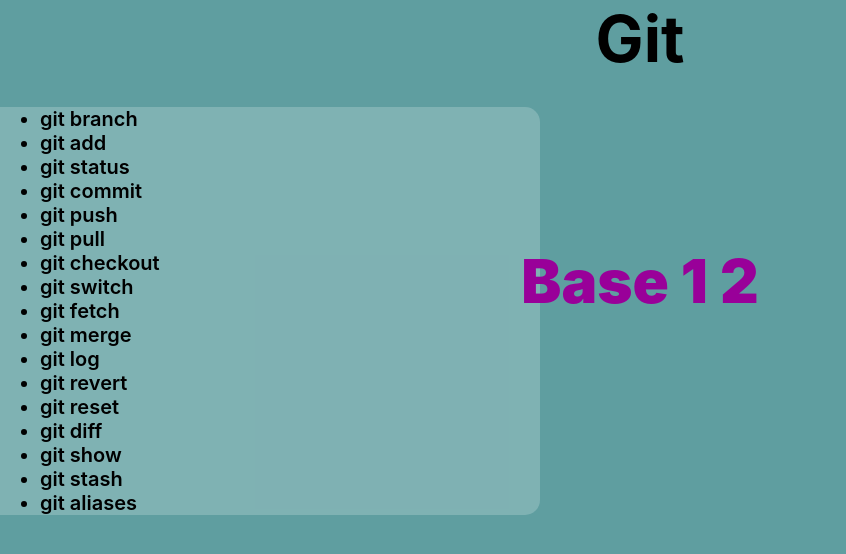
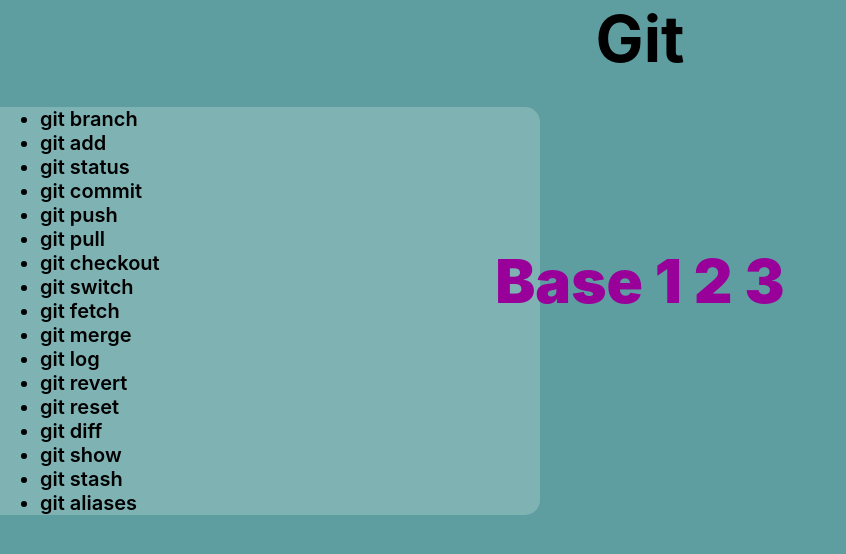
Before and after one commit to MichaelWhitt/git-brownbag, a React (Create React App) app: page / in a window 1280 px wide. Shown: the top 554 px of the page, without its empty margins (0-846 px from the left). Built offline with nearby package versions, Linux system fonts and the light colour scheme.

Commit message:
udate status readme

```diff
--- a/src/Test.js
+++ b/src/Test.js
@@ -1,7 +1,7 @@
 const Test = () => {
   return (
     <div style={{fontSize: 60, fontWeight: 1000, color: '#909'}}>
-      Base 1 2
+      Base 1 2 3
     </div>
   )
 }
```
Also changed, not shown: 1 other file (tests, documents, lock files or other folders).
